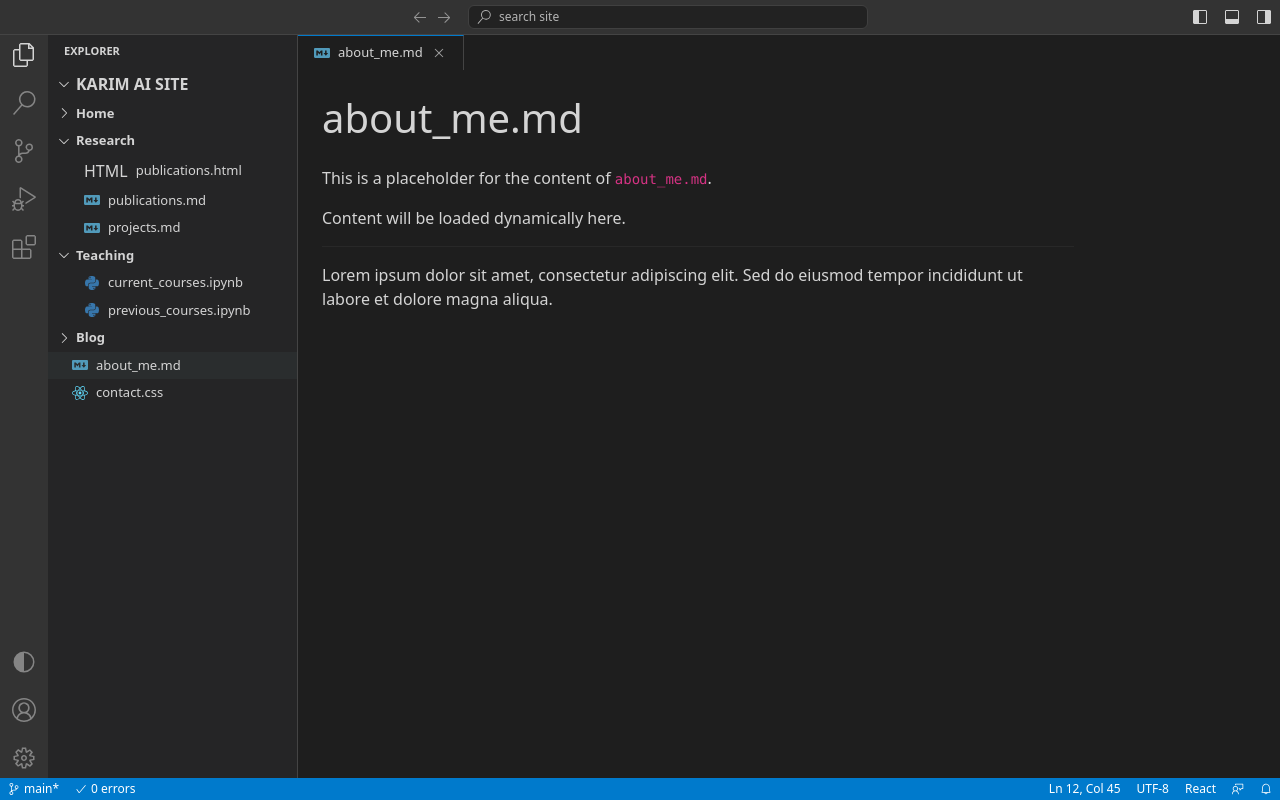
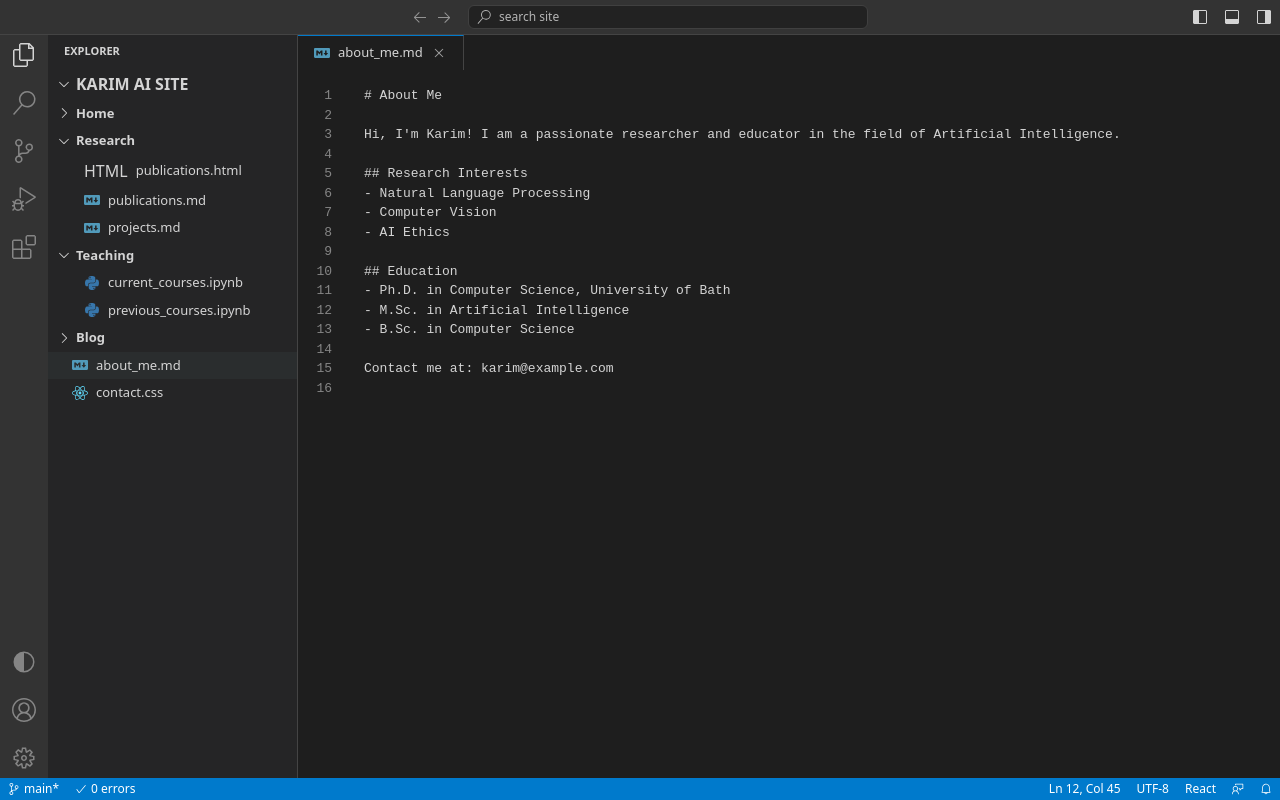
Before and after one commit to kanayai/karim_ai_website, a React (Vite) app: page / in a window 1280 px wide. Built offline with nearby package versions, Linux system fonts and the light colour scheme.

Commit message:
Implement line numbering for Markdown and CSS files

```diff
--- /dev/null
+++ b/src/components/CodeViewer.jsx
@@ -0,0 +1,37 @@
+import React from 'react';
+
+const CodeViewer = ({ content, language }) => {
+    const lines = content.split('\n');
+
+    return (
+        <div className="d-flex h-100" style={{ backgroundColor: 'var(--vscode-editor-bg)', color: 'var(--vscode-text)', fontFamily: 'monospace', fontSize: '13px', overflow: 'hidden' }}>
+            {/* Line Numbers Gutter */}
+            <div
+                className="line-numbers py-3 text-end"
+                style={{
+                    backgroundColor: 'var(--vscode-editor-bg)',
+                    color: '#858585',
+                    userSelect: 'none',
+                    minWidth: '50px',
+                    paddingRight: '15px',
+                    borderRight: '1px solid var(--vscode-editor-bg)' // Optional: add border if needed
+                }}
+            >
+                {lines.map((_, i) => (
+                    <div key={i} style={{ lineHeight: '1.5' }}>{i + 1}</div>
+                ))}
+            </div>
+
+            {/* Code Content */}
+            <div className="code-content flex-grow-1 py-3 px-3" style={{ overflow: 'auto' }}>
+                {lines.map((line, i) => (
+                    <div key={i} style={{ lineHeight: '1.5', whiteSpace: 'pre' }}>
+                        {line || ' '}
+                    </div>
+                ))}
+            </div>
+        </div>
+    );
+};
+
+export default CodeViewer;
--- a/src/components/Editor.jsx
+++ b/src/components/Editor.jsx
@@ -1,5 +1,6 @@
 import React from 'react';
 import NotebookViewer from './NotebookViewer';
+import CodeViewer from './CodeViewer';
 import { VscClose } from 'react-icons/vsc';
 import { FaMarkdown, FaPython, FaJs, FaReact } from 'react-icons/fa';
 
@@ -13,6 +14,74 @@ const Editor = ({ activeFile, openFiles, setActiveFile, onCloseFile }) => {
         if (filename.endsWith('.html')) return <span style={{ color: '#e34c26', fontWeight: 'bold', fontSize: '10px' }}>HTML</span>;
         if (filename.endsWith('.R')) return <span style={{ color: '#276dc3', fontWeight: 'bold', fontSize: '10px' }}>R</span>;
         return null;
+    };
+
+    // Mock content for files that don't exist on disk
+    const fileContent = {
+        'about_me.md': `# About Me
+
+Hi, I'm Karim! I am a passionate researcher and educator in the field of Artificial Intelligence.
+
+## Research Interests
+- Natural Language Processing
+- Computer Vision
+- AI Ethics
+
+## Education
+- Ph.D. in Computer Science, University of Bath
+- M.Sc. in Artificial Intelligence
+- B.Sc. in Computer Science
+
+Contact me at: karim@example.com
+`,
+        'projects.md': `# Projects
+
+## AI for Good
+Developing AI models to assist in disaster relief efforts.
+
+## Code Assistant
+Building an intelligent coding assistant to help developers write better code faster.
+
+## Smart Campus
+Using IoT and AI to optimize energy consumption on university campuses.
+`,
+        'contact.css': `.contact-form {
+    display: flex;
+    flex-direction: column;
+    gap: 1rem;
+    max-width: 500px;
+    margin: 0 auto;
+}
+
+.form-group {
+    display: flex;
+    flex-direction: column;
+}
+
+label {
+    font-weight: bold;
+    margin-bottom: 0.5rem;
+}
+
+input, textarea {
+    padding: 0.5rem;
+    border: 1px solid #ccc;
+    border-radius: 4px;
+}
+
+button {
+    background-color: #007acc;
+    color: white;
+    padding: 0.75rem;
+    border: none;
+    border-radius: 4px;
+    cursor: pointer;
+}
+
+button:hover {
+    background-color: #005fa3;
+}
+`
     };
 
     const renderContent = () => {
@@ -75,7 +144,14 @@ const Editor = ({ activeFile, openFiles, setActiveFile, onCloseFile }) => {
             );
         }
 
-        // Default Markdown/Text content
+        // Use CodeViewer for MD and CSS
+        if (activeFile.endsWith('.md') || activeFile.endsWith('.css')) {
+            const content = fileContent[activeFile] || `Content for ${activeFile} not found.`;
+            const language = activeFile.endsWith('.css') ? 'css' : 'markdown';
+            return <CodeViewer content={content} language={language} />;
+        }
+
+        // Default fallback
         return (
             <div className="p-4" style={{ color: 'var(--vscode-text)', maxWidth: '800px', overflowY: 'auto', height: '100%' }}>
                 <h1>{activeFile}</h1>
```
